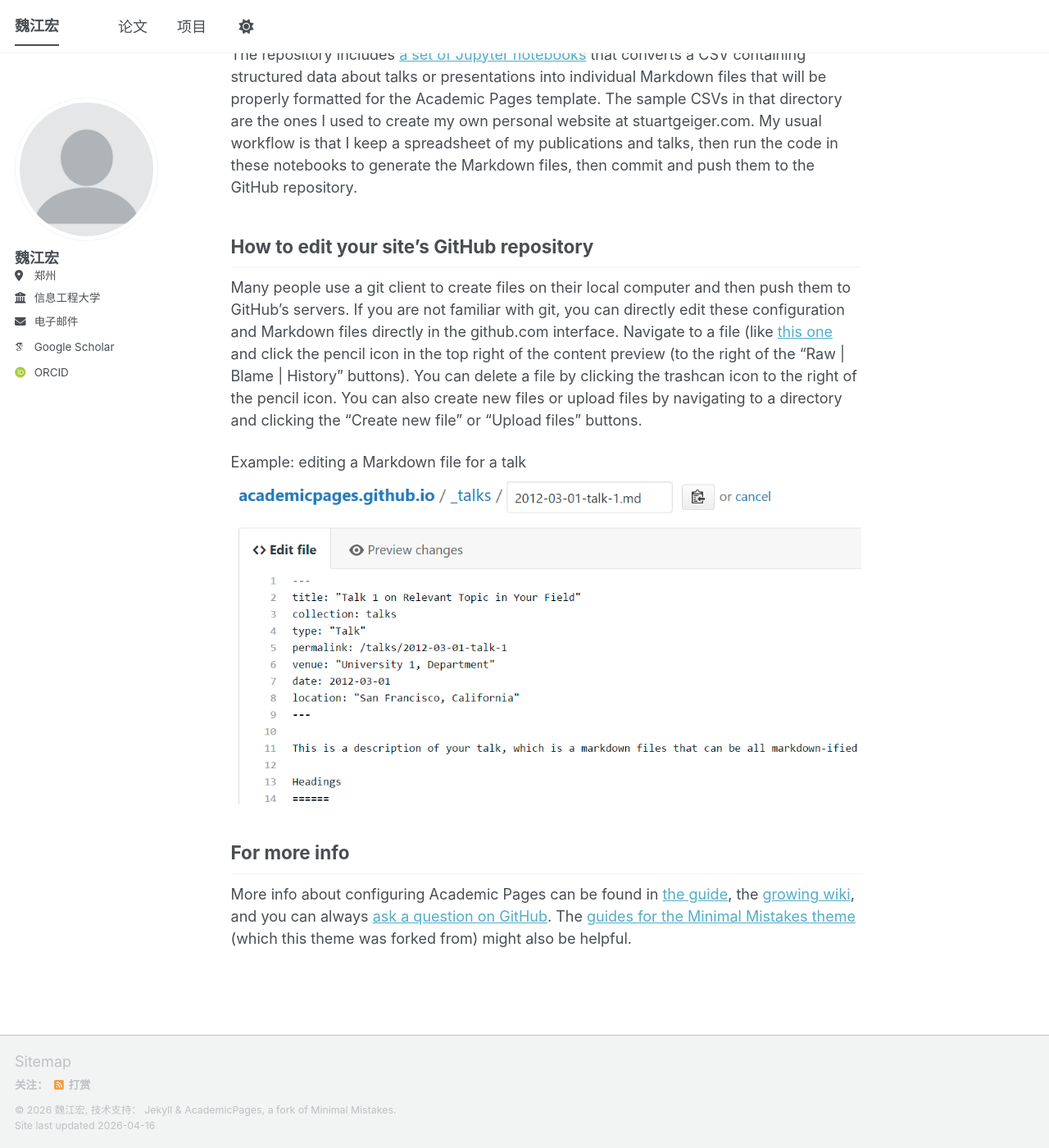
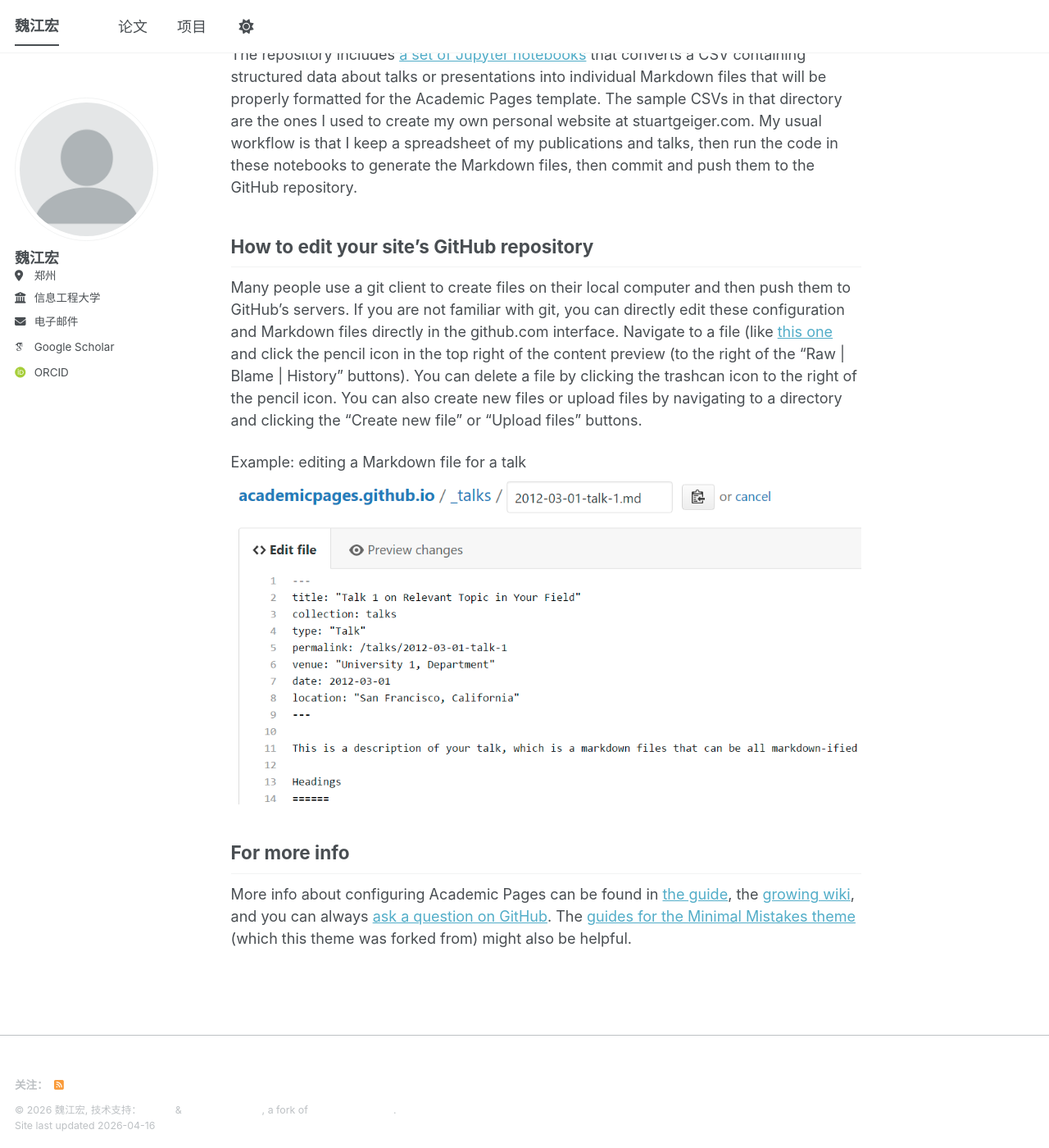
Before and after one commit to jhw-crypt/jhw-crypt.github.io, a Jekyll site: the page built from _pages/about.md, in a window 1280 px wide and 1400 px high, scrolled down 1915 px. Shown: the whole window at 82% size. Built offline with Jekyll 4.4.1, drawn with Linux system fonts in a browser that asks for light colours; some web fonts are replaced; a script bundle is joined from its source files by our own code; library files that are not in the unit come from our copies.

Commit message:
Update _footer.scss

```diff
--- a/_sass/layout/_footer.scss
+++ b/_sass/layout/_footer.scss
@@ -4,7 +4,7 @@
 
 .page__footer {
   @include clearfix;
-  background-color: var(--global-footer-bg-color);
+  background-color: transparent !important;
   color: var(--global-text-color-light);
 
   float: left;
@@ -41,7 +41,7 @@
   }
 
   a {
-    color: inherit;
+    color: transparent !important;
     text-decoration: none;
 
     &:hover {
```
